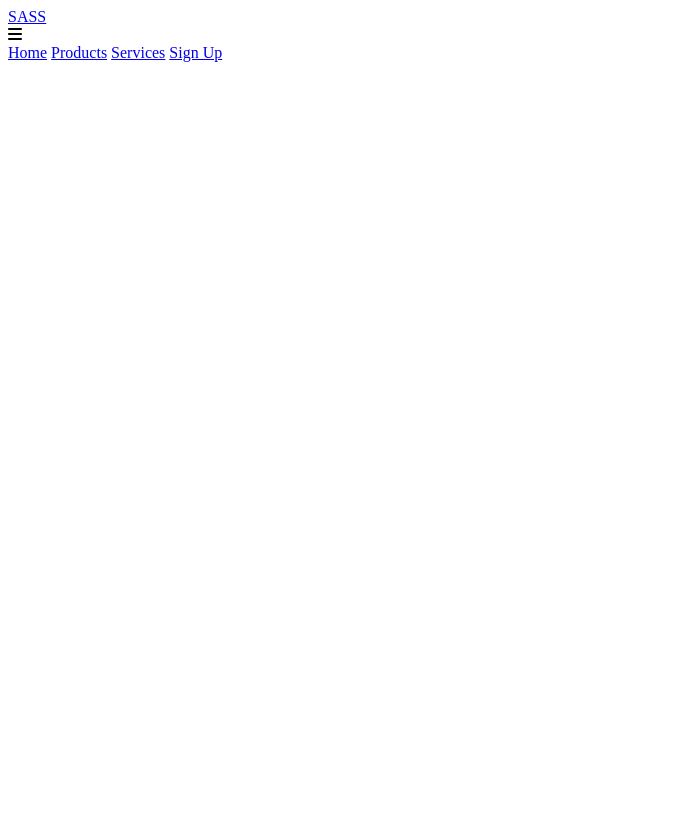
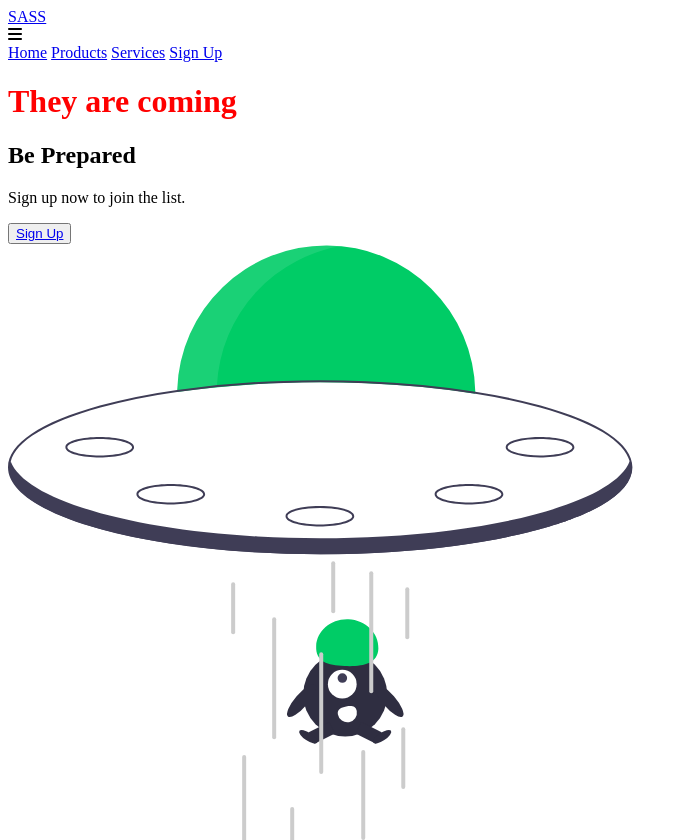
Before and after one commit to SHERVINES/Alien-website-with-Sass, a plain HTML site: page index.html in a window 1280 px wide. Shown: the top 840 px of the page, without its empty margins (0-688 px from the left). Before the commit the page ends 800 px from the top, so only its background shows below. Drawn offline with Linux system fonts and the light colour scheme.

Commit message:
hero section

```diff
--- a/index.html
+++ b/index.html
@@ -25,7 +25,21 @@
         </div>
     </nav>
     <!-- Hero Section -->
-
+    <div class="hero">
+        <div class="hero-contianer">
+            <div class="hero-container-left">
+                <h1>They are coming</h1>
+                <h2>Be Prepared</h2>
+                <p>Sign up now to join the list.</p>
+                <button class="hero-container-btn">
+                    <a href="#">Sign Up</a>
+                </button>
+            </div>
+            <div class="hero-container-right">
+                <img src="./images/img.svg" alt="alien" class="hero-container-img">
+            </div>
+        </div>
+    </div>
 </body>
 
 </html>
```
